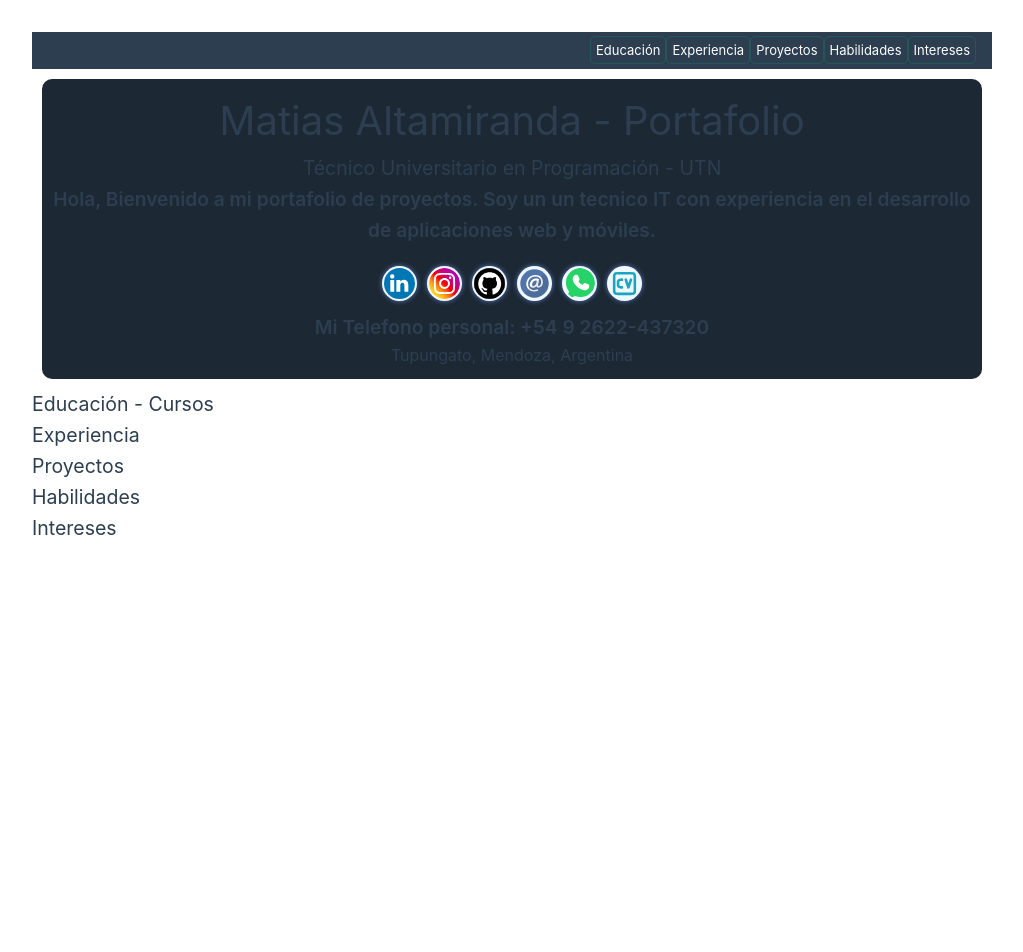
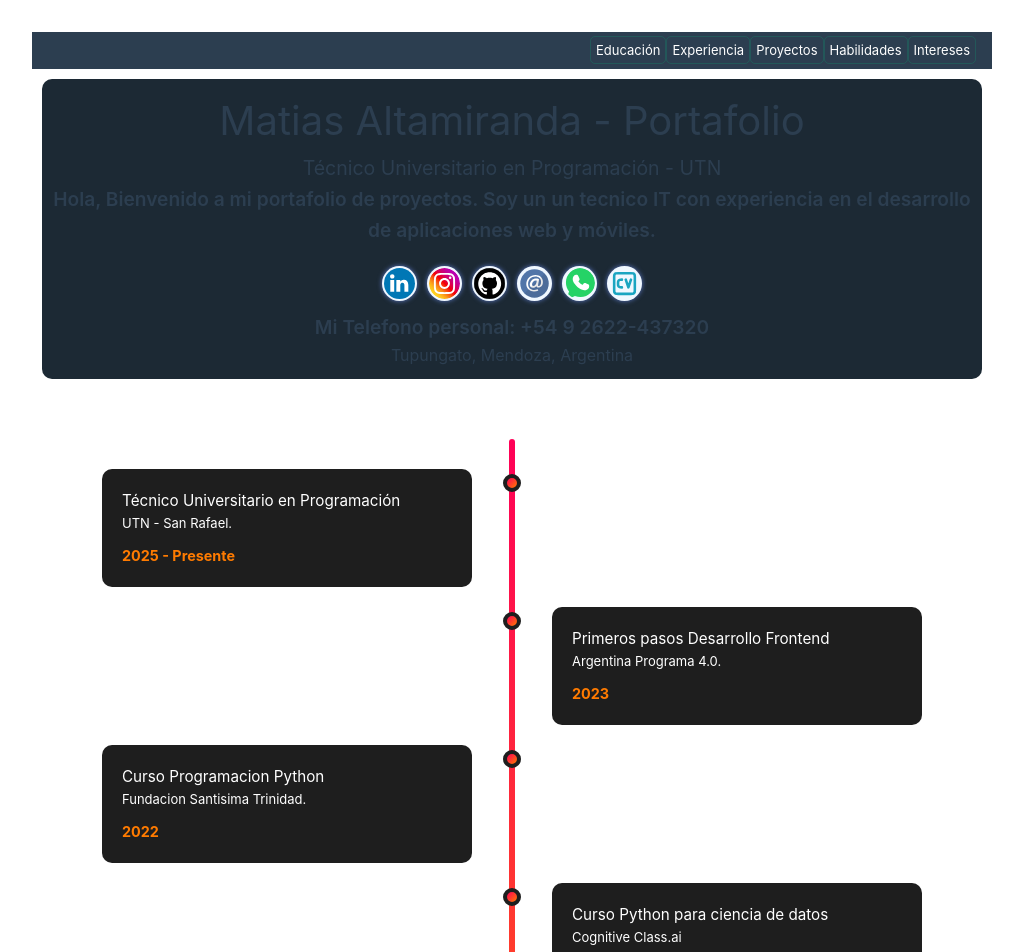
Before and after one commit to mathias5525/Portafolio-Vuejs, a Vue app: page / in a window 1280 px wide. Shown: the top 952 px of the page, without its empty margins (128-1151 px from the left). Before the commit the page ends 800 px from the top, so only its background shows below. Built offline with nearby package versions, Linux system fonts and the light colour scheme.

Commit message:
Se agrega linea de tiempo en portafolio

```diff
--- a/src/App.vue
+++ b/src/App.vue
@@ -1,6 +1,7 @@
 <script setup>
 import NavBar from './components/NavBar.vue'
 import DatosPersonales from './components/DatosPersonales.vue'
+import EducacionTimeLine from './components/EducacionTimeLine.vue';
 </script>
 
 <template>
@@ -9,13 +10,25 @@ import DatosPersonales from './components/DatosPersonales.vue'
     <NavBar />
     <!--Componente Datos Personales-->
     <DatosPersonales />
+    <!--Componente Educacion Time Line-->
+    <EducacionTimeLine />
   </header>
   <main>
-    <section id="educacion"><h2>Educación - Cursos</h2></section>
-    <section id="experiencia"><h2>Experiencia</h2></section>
-    <section id="proyectos"><h2>Proyectos</h2></section>
-    <section id="habilidades"><h2>Habilidades</h2></section>
-    <section id="intereses"><h2>Intereses</h2></section>
+    <section id="educacion">
+      <h2>Educación - Cursos</h2>
+    </section>
+    <section id="experiencia">
+      <h2>Experiencia</h2>
+    </section>
+    <section id="proyectos">
+      <h2>Proyectos</h2>
+    </section>
+    <section id="habilidades">
+      <h2>Habilidades</h2>
+    </section>
+    <section id="intereses">
+      <h2>Intereses</h2>
+    </section>
   </main>
 </template>
 
--- /dev/null
+++ b/src/components/EducacionTimeLine.vue
@@ -0,0 +1,166 @@
+<template>
+  <section class="timeline">
+    <div v-for="(item, index) in educacion" :key="item.id" :class="['container', index % 2 === 0 ? 'left' : 'right']">
+      <div class="content">
+        <h3>{{ item.titulo }}</h3>
+        <p>{{ item.descripcion }}</p>
+        <span class="year">{{ item.fecha }}</span>
+      </div>
+    </div>
+  </section>
+</template>
+
+<script setup>
+import { ref } from 'vue'
+
+const educacion = ref([
+  {
+    id: 1,
+    fecha: '2025 - Presente',
+    titulo: 'Técnico Universitario en Programación',
+    descripcion: 'UTN - San Rafael.',
+  },
+  {
+    id: 2,
+    fecha: '2023',
+    titulo: 'Primeros pasos Desarrollo Frontend',
+    descripcion: 'Argentina Programa 4.0.',
+  },
+  {
+    id: 3,
+    fecha: '2022',
+    titulo: 'Curso Programacion Python',
+    descripcion: 'Fundacion Santisima Trinidad.',
+  },
+  {
+    id: 4,
+    fecha: '2021',
+    titulo: 'Curso Python para ciencia de datos',
+    descripcion: 'Cognitive Class.ai',
+  },
+  {
+    id: 5,
+    fecha: '2013 - 2015',
+    titulo: 'Tec. Sup. en Analisis de Datos',
+    descripcion: 'Instituto Superior de Informatica Virasoro - San Rafael.',
+  },
+  {
+    id: 6,
+    fecha: '2010 - 2012',
+    titulo: 'Tec. Sup. en Instalacion y Reparacion de Equipios Informaticos',
+    descripcion: 'IES 9-010 Rosario Vera Peñaloza - San Carlos.',
+  },
+  {
+    id: 7,
+    fecha: '2008',
+    titulo: 'Curso Operador de PC',
+    descripcion: 'Instituto de Formacion y Enseñanza de Informatica.',
+  },
+
+])
+</script>
+
+<style scoped>
+/* Fondo general */
+.timeline {
+  position: relative;
+  max-width: 900px;
+  margin: 60px auto;
+  padding: 20px 0;
+}
+
+/* Línea central */
+.timeline::after {
+  content: '';
+  position: absolute;
+  width: 6px;
+  background: linear-gradient(180deg, #ff0057, #ff7b00);
+  top: 0;
+  bottom: 0;
+  left: 50%;
+  margin-left: -3px;
+  border-radius: 6px;
+}
+
+/* Contenedores alternados */
+.container {
+  padding: 10px 40px;
+  position: relative;
+  width: 50%;
+}
+
+/* Puntos en la línea */
+.container::after {
+  content: '';
+  position: absolute;
+  width: 18px;
+  height: 18px;
+  right: -9px;
+  background: linear-gradient(135deg, #ff0057, #ff7b00);
+  border: 4px solid #1e1e1e;
+  top: 15px;
+  border-radius: 50%;
+  z-index: 1;
+}
+
+/* Izquierda */
+.left {
+  left: 0;
+}
+
+/* Derecha */
+.right {
+  left: 50%;
+}
+
+/* Cuadros de contenido */
+.content {
+  background-color: #1e1e1e;
+  color: white;
+  padding: 20px;
+  border-radius: 10px;
+  position: relative;
+  box-shadow: 0 4px 10px rgba(255, 255, 255, 0.05);
+  transition: all 0.3s ease;
+}
+
+.content:hover {
+  transform: translateY(-3px);
+  box-shadow: 0 6px 14px rgba(255, 255, 255, 0.1);
+}
+
+/* Ajuste de puntos para la derecha */
+.right::after {
+  left: -9px;
+}
+
+/* Fecha */
+.year {
+  display: block;
+  margin-top: 10px;
+  color: #ff7b00;
+  font-size: 0.9rem;
+  font-weight: bold;
+}
+
+/* Responsivo */
+@media screen and (max-width: 768px) {
+  .timeline::after {
+    left: 31px;
+  }
+
+  .container {
+    width: 100%;
+    padding-left: 70px;
+    padding-right: 25px;
+  }
+
+  .container::after {
+    left: 15px;
+  }
+
+  .right {
+    left: 0;
+  }
+}
+</style>
```
Also changed, not shown: src/components/EducacionComponente.vue (added, +89 -0 lines), src/components/EducacionView.vue (added, +78 -0 lines).
